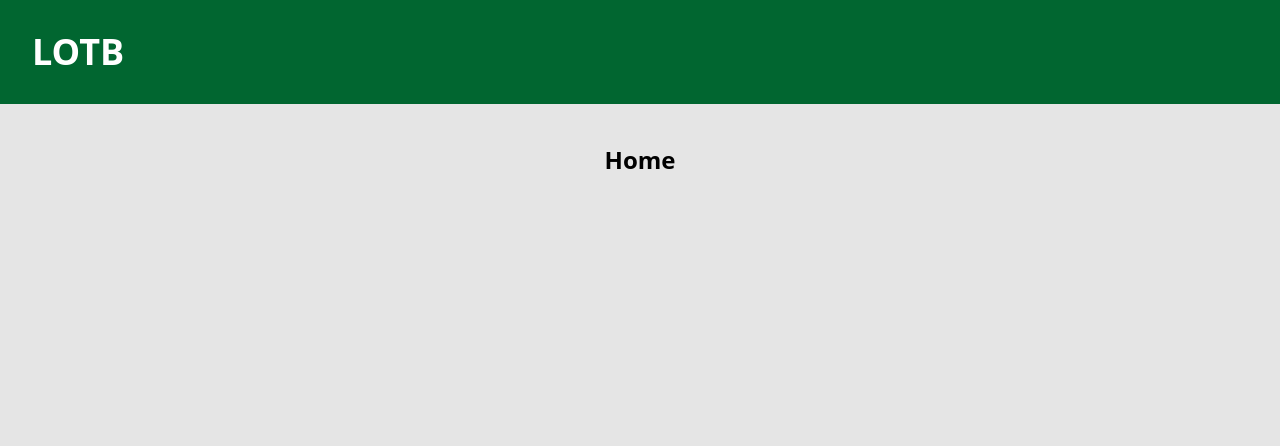
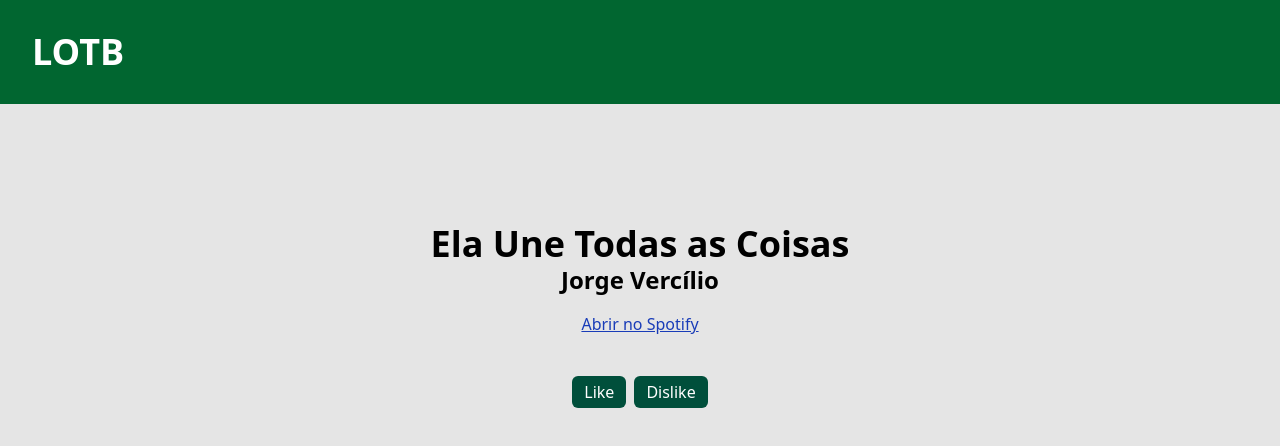
Before and after one commit to elsonfreire/listen-outside-the-box, a React (Vite) app in the folder frontend/: page / in a window 1280 px wide. Shown: the top 446 px of the page. Built offline with nearby package versions, Linux system fonts and the light colour scheme.

Commit message:
Create basic layout for recommendation page with example song

```diff
--- a/frontend/package.json
+++ b/frontend/package.json
@@ -11,6 +11,7 @@
   },
   "dependencies": {
     "@tailwindcss/vite": "^4.1.17",
+    "axios": "^1.13.2",
     "react": "^19.2.0",
     "react-dom": "^19.2.0",
     "react-router-dom": "^7.9.6",
--- a/frontend/src/App.tsx
+++ b/frontend/src/App.tsx
@@ -14,7 +14,7 @@ function App() {
         </a>
       </div>
 
-      <div className="min-h-screen bg-neutral-200 p-10 flex justify-center">
+      <div className="min-h-screen bg-neutral-200  py-30 flex justify-center">
         <BrowserRouter>
           <Routes>
             <Route path="" element={<HomePage />} />
--- a/frontend/src/pages/Home.tsx
+++ b/frontend/src/pages/Home.tsx
@@ -1,7 +1,39 @@
+import axios from "axios";
+import Button from "../components/Button";
+import { useState } from "react";
+
 const HomePage = () => {
+  const [songLink, setSongLink] = useState(
+    "https://open.spotify.com/track/2fAwUj2Ezq0uB2ClAKEDb1?si=00f82328433e4ade"
+  );
+
+  const getMusic = () => {
+    console.log("A");
+
+    axios
+      .post("http://localhost:5000/analyze", {
+        query: "Ela Une Todas as Coisas",
+      })
+      .then((response) => console.log(response));
+  };
+
   return (
-    <div>
-      <h2 className="font-bold text-2xl">Home</h2>
+    <div className="flex flex-col gap-10">
+      <div className="flex flex-col gap-4 items-center">
+        <div>
+          <h2 className="font-bold text-4xl text-center">
+            Ela Une Todas as Coisas
+          </h2>
+          <h3 className="font-bold text-2xl text-center">Jorge Vercílio</h3>
+        </div>
+        <a href={songLink} target="_blank" className="text-blue-800 underline">
+          Abrir no Spotify
+        </a>
+      </div>
+      <div className="flex justify-center gap-2">
+        <Button onClick={getMusic}>Like</Button>
+        <Button>Dislike</Button>
+      </div>
     </div>
   );
 };
```
Also changed, not shown: 1 other file (tests, documents, lock files or other folders).
